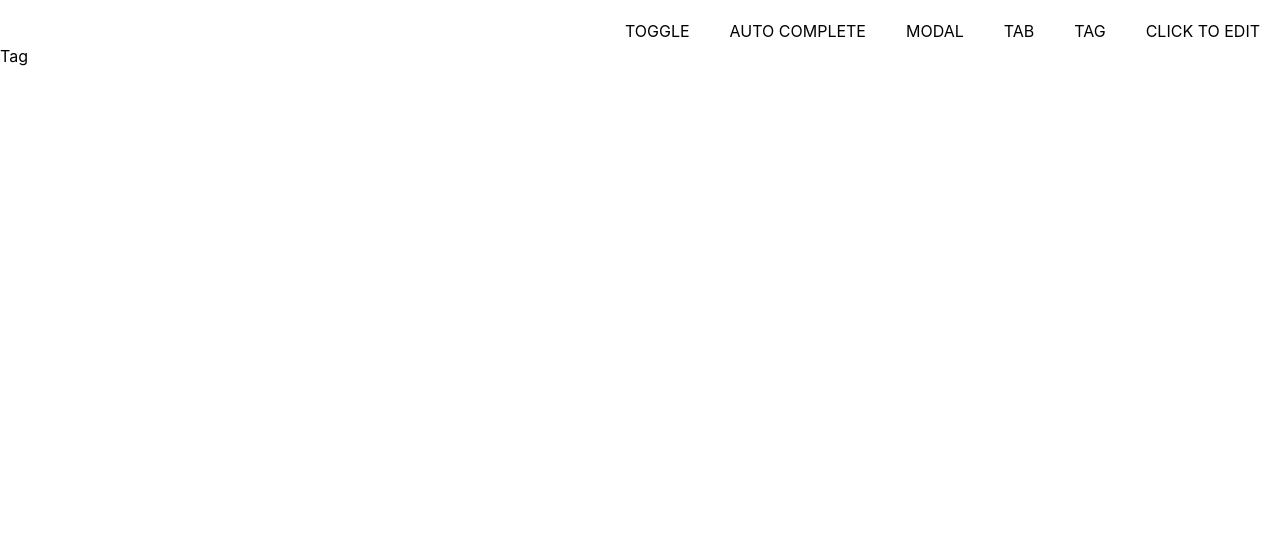
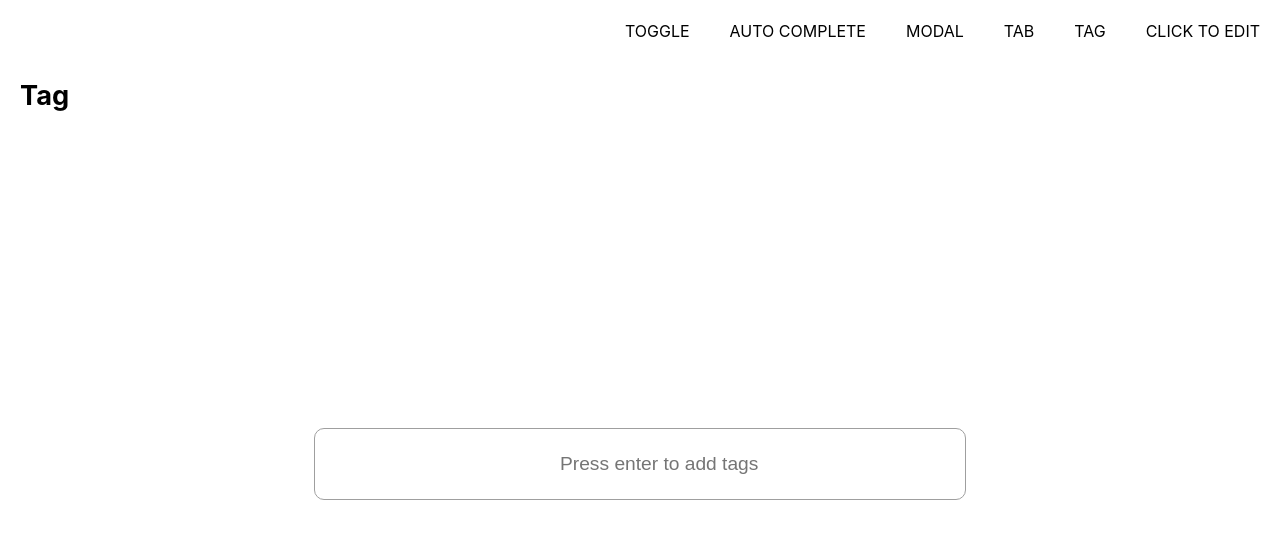
Before and after one commit to mynolog/wanted_pre_onboarding, a React (Create React App) app in the folder custom-component/: page /tag in a window 1280 px wide. Shown: the top 538 px of the page. Built offline with nearby package versions, Linux system fonts and the light colour scheme.

Commit message:
Tag 컴포넌트 완성

```diff
--- a/custom-component/public/index.html
+++ b/custom-component/public/index.html
@@ -24,7 +24,7 @@
       work correctly both with client-side routing and a non-root public URL.
       Learn how to configure a non-root public URL by running `npm run build`.
     -->
-    <title>React App</title>
+    <title>프리온보딩 프론트엔드 선발 과제</title>
   </head>
   <body>
     <noscript>You need to enable JavaScript to run this app.</noscript>
--- a/custom-component/src/components/Tag/Tag.js
+++ b/custom-component/src/components/Tag/Tag.js
@@ -1,5 +1,65 @@
+import { useState, useRef } from 'react'
+import TagList from './TagList'
+import styles from './Tag.module.css'
+
 function Tag() {
-  return <div>Tag</div>
+  const [tag, setTag] = useState('')
+  const [tagList, setTagList] = useState([])
+  const [isFocus, setIsFocus] = useState(false)
+
+  const tagInput = useRef()
+
+  const onClickBox = () => {
+    setIsFocus(true)
+    tagInput.current.focus()
+  }
+  const onBlur = () => {
+    setIsFocus(false)
+  }
+  const onChange = (event) => {
+    const {
+      target: { value },
+    } = event
+    setTag(value)
+  }
+  const onSubmit = (event) => {
+    if (event.key === 'Enter') {
+      let nextId = tagList.length
+      const newTagItem = {
+        id: nextId,
+        text: tag,
+      }
+      nextId += 1
+      setTagList([...tagList, newTagItem])
+      setTag('')
+    }
+  }
+  const onDelete = (id) => {
+    setTagList(tagList.filter((item) => item.id !== id))
+  }
+
+  return (
+    <>
+      <h2 className={styles.title}>Tag</h2>
+      <div className={styles.tagContainer}>
+        <div
+          className={`${styles.tagBox} ${isFocus ? styles.focus : ''}`}
+          onClick={onClickBox}
+          onBlur={onBlur}
+        >
+          <TagList tagList={tagList} onDelete={onDelete} />
+          <input
+            className={styles.tagInput}
+            placeholder="Press enter to add tags"
+            ref={tagInput}
+            value={tag}
+            onChange={onChange}
+            onKeyPress={onSubmit}
+          />
+        </div>
+      </div>
+    </>
+  )
 }
 
 export default Tag
--- a/custom-component/src/components/Tag/Tag.module.css
+++ b/custom-component/src/components/Tag/Tag.module.css
@@ -0,0 +1,42 @@
+input::placeholder {
+  font-size: 1.2rem;
+}
+input::content {
+  font-size: 1.2rem;
+}
+
+.title {
+  font-size: 1.7rem;
+  padding: 10px;
+  margin-left: 10px;
+}
+
+.tagContainer {
+  width: 100%;
+  height: 80vh;
+  display: flex;
+  flex-direction: column;
+  align-items: center;
+  justify-content: center;
+}
+
+.tagBox {
+  width: 650px;
+  height: 70px;
+  border: 1px solid #9f9f9f;
+  border-radius: 10px;
+  display: flex;
+  justify-content: center;
+  align-items: center;
+}
+.tagBox.focus {
+  border: 2px solid #4900ce;
+}
+
+.tagInput {
+  outline: none;
+  border: none;
+  width: 200px;
+  height: 25px;
+  font-size: 1.2rem;
+}
--- /dev/null
+++ b/custom-component/src/components/Tag/TagItem.js
@@ -0,0 +1,14 @@
+import styles from './TagItem.module.css'
+
+function TagItem({ item, onDelete }) {
+  return (
+    <div className={styles.itemBox}>
+      <span>{item.text}</span>
+      <button onClick={() => onDelete(item.id)} className={styles.deleteButton}>
+        X
+      </button>
+    </div>
+  )
+}
+
+export default TagItem
--- /dev/null
+++ b/custom-component/src/components/Tag/TagItem.module.css
@@ -0,0 +1,16 @@
+.itemBox {
+  background-color: #4900ce;
+  color: #fff;
+  padding: 10px 12px;
+  border-radius: 10px;
+  display: flex;
+  align-items: center;
+}
+
+.deleteButton {
+  margin-left: 10px;
+  border: none;
+  border-radius: 50%;
+  color: #4900ce;
+  cursor: pointer;
+}
--- /dev/null
+++ b/custom-component/src/components/Tag/TagList.js
@@ -0,0 +1,16 @@
+import TagItem from './TagItem'
+import styles from './TagList.module.css'
+
+function TagList({ tagList, onDelete }) {
+  return (
+    <ul className={styles.tagList}>
+      {tagList.map((item) => (
+        <li key={item.id} className={styles.tagItem}>
+          <TagItem item={item} onDelete={onDelete} />
+        </li>
+      ))}
+    </ul>
+  )
+}
+
+export default TagList
--- /dev/null
+++ b/custom-component/src/components/Tag/TagList.module.css
@@ -0,0 +1,9 @@
+.tagList {
+  display: flex;
+  flex-direction: row;
+  list-style: none;
+}
+
+.tagItem {
+  margin-right: 10px;
+}
```
Also changed, not shown: 1 other file (tests, documents, lock files or other folders).
